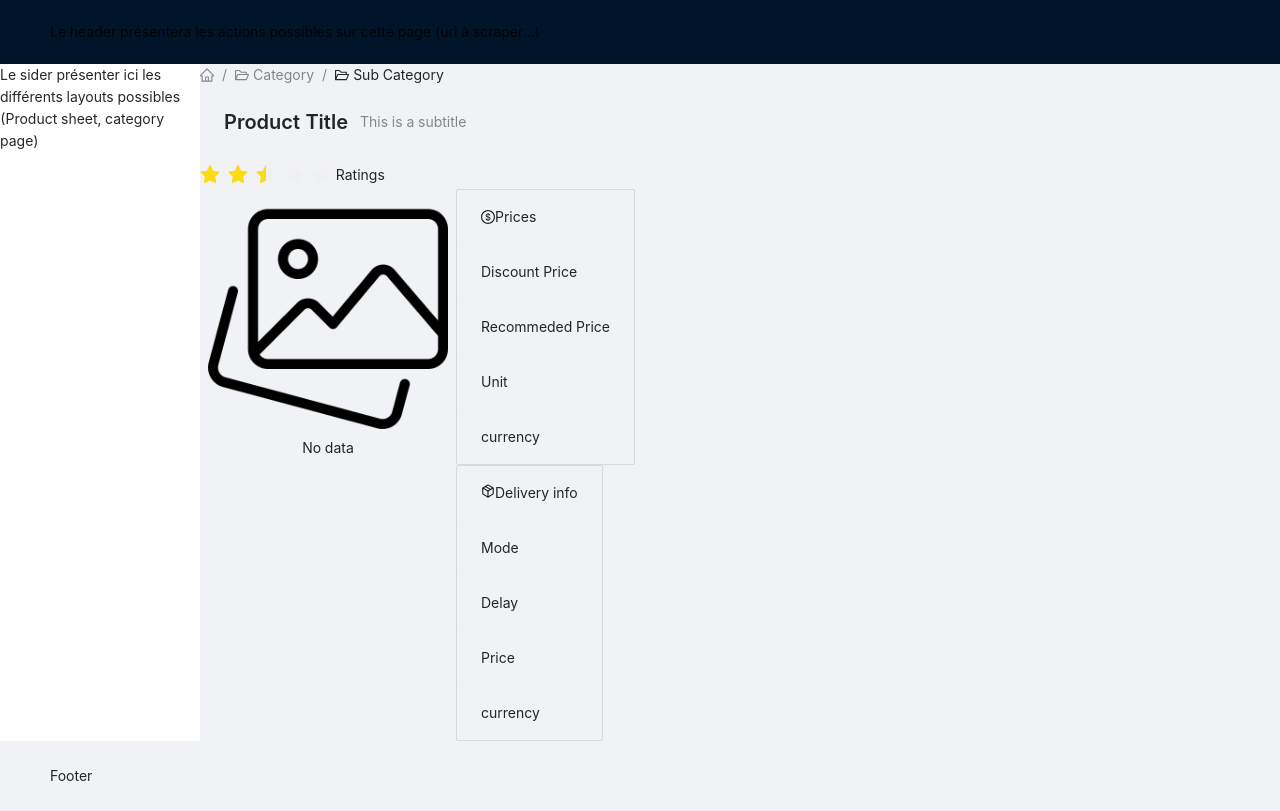
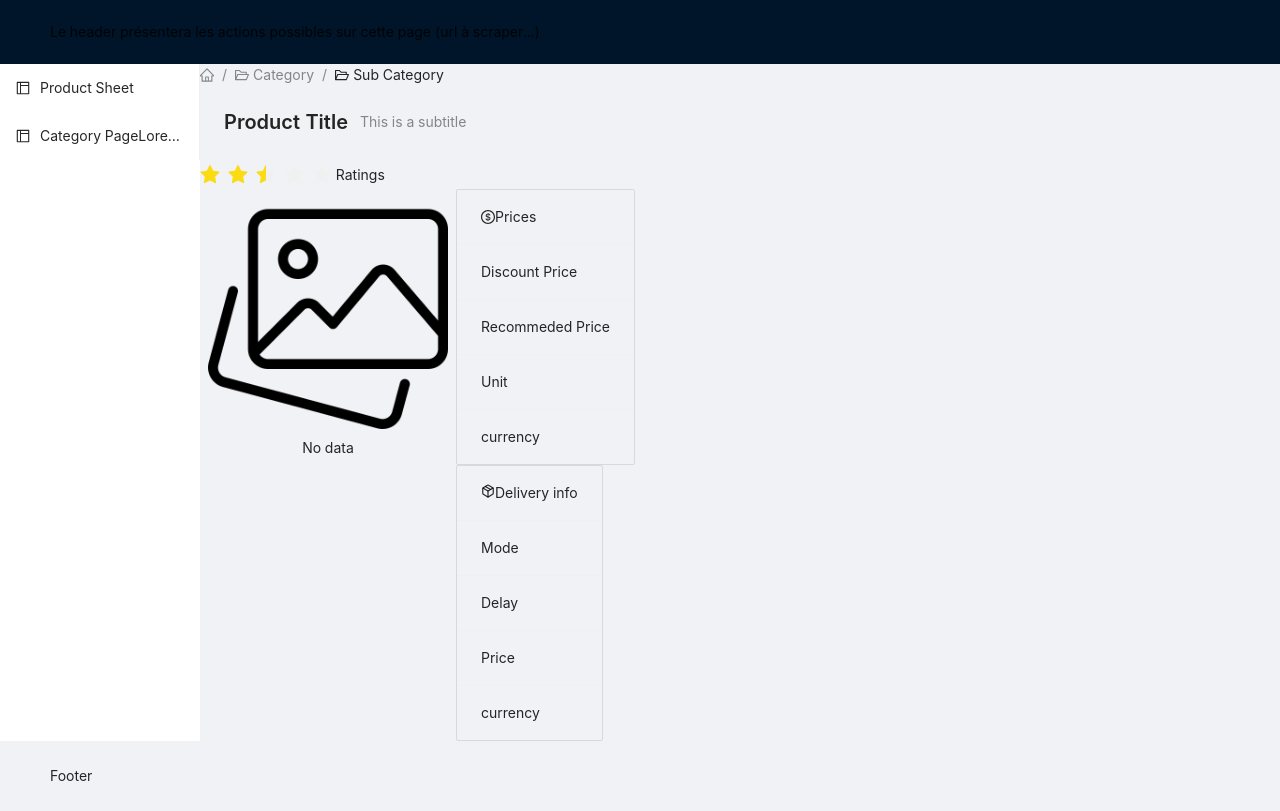
Before and after one commit to Humans-and-Tech/nocode_scraping, a React (Create React App) app: page / in a window 1280 px wide. Built offline with nearby package versions, Linux system fonts and the light colour scheme.

Commit message:
feat: isolated layout and i18n

```diff
--- /dev/null
+++ b/src/i18n.js
@@ -0,0 +1,28 @@
+import i18n from "i18next";
+import { initReactI18next } from "react-i18next";
+
+import layoutTranslations from "./locales/en/layout.json";
+
+// the translations
+// (tip move them in a JSON file and import them,
+// or even better, manage them separated from your code: https://react.i18next.com/guides/multiple-translation-files)
+const resources = {
+  en: {
+    layout: layoutTranslations,
+  },
+};
+
+i18n
+  .use(initReactI18next) // passes i18n down to react-i18next
+  .init({
+    resources,
+    lng: "en", // language to use, more information here: https://www.i18next.com/overview/configuration-options#languages-namespaces-resources
+    // you can use the i18n.changeLanguage function to change the language manually: https://www.i18next.com/overview/api#changelanguage
+    // if you're using a language detector, do not define the lng option
+
+    interpolation: {
+      escapeValue: false, // react already safes from xss
+    },
+  });
+
+export default i18n;
--- a/src/index.tsx
+++ b/src/index.tsx
@@ -1,11 +1,53 @@
 import React, { StrictMode } from "react";
 import { createRoot } from "react-dom/client";
-import ProductSheetElements from "./views/ProductPage/ProductSheet";
+import { Divider, Layout, Menu } from "antd";
+import { LayoutOutlined } from "@ant-design/icons";
+import { useTranslation } from "react-i18next";
+
+import "./i18n";
+import ProductSheet from "./views/ProductPage/ProductSheet";
 
 const rootElement = document.getElementById("root");
 // to prevent TS compilation error
 if (!rootElement) throw new Error("Failed to find the root element");
 const root = createRoot(rootElement);
+
+const { Header, Footer, Sider, Content } = Layout;
+
+const PageScraperLayout = ({ children }: { children: React.ReactNode }) => {
+  const { t } = useTranslation("layout");
+  return (
+    <Layout>
+      <Header>
+        Le header présentera les actions possibles sur cette page (url à
+        scraper...)
+      </Header>
+      <Layout>
+        <Sider theme="light">
+          <Menu>
+            <Menu.Item>
+              <LayoutOutlined />
+              <span className="menu-item-title">{t("menu_product_sheet")}</span>
+              <Divider></Divider>
+              <span className="menu-item-desc">
+                {t("menu_product_sheet_desc")}
+              </span>
+            </Menu.Item>
+            <Menu.Item>
+              <LayoutOutlined />
+              <span className="menu-item-title">{t("menu_category_page")}</span>
+              <span className="menu-item-desc">
+                {t("menu_category_page_desc")}
+              </span>
+            </Menu.Item>
+          </Menu>
+        </Sider>
+        <Content>{children}</Content>
+      </Layout>
+      <Footer>Footer</Footer>
+    </Layout>
+  );
+};
 
 /**
  * the default route is /applications
@@ -13,6 +55,8 @@ const root = createRoot(rootElement);
  */
 root.render(
   <StrictMode>
-    <ProductSheetElements />
+    <PageScraperLayout>
+      <ProductSheet />
+    </PageScraperLayout>
   </StrictMode>
 );
--- /dev/null
+++ b/src/locales/en/layout.json
@@ -0,0 +1,6 @@
+{
+  "menu_product_sheet": "Product Sheet",
+  "menu_product_sheet_desc": "lorem ipsum",
+  "menu_category_page": "Category Page",
+  "menu_category_page_desc": "Loremp ipsum"
+}
--- a/src/style.css
+++ b/src/style.css
@@ -1 +1,5 @@
 @import "~antd/dist/antd.css";
+
+.menu-item-title {
+  display: inline-block;
+}
--- a/src/views/ProductPage/ProductSheet.tsx
+++ b/src/views/ProductPage/ProductSheet.tsx
@@ -1,14 +1,5 @@
 import React from "react";
-import {
-  Layout,
-  Row,
-  Col,
-  Breadcrumb,
-  PageHeader,
-  Rate,
-  Empty,
-  List,
-} from "antd";
+import { Row, Col, Breadcrumb, PageHeader, Rate, Empty, List } from "antd";
 import {
   HomeOutlined,
   FolderOpenOutlined,
@@ -17,21 +8,9 @@ import {
 import { FiPackage } from "react-icons/fi";
 import "../../style.css";
 
-const { Header, Footer, Sider, Content } = Layout;
-
-const ProductSheetElements: React.FC = () => {
+const ProductSheet: React.FC = () => {
   return (
-    <Layout>
-      <Header>
-        Le header présentera les actions possibles sur cette page (url à
-        scraper...)
-      </Header>
-      <Layout>
-        <Sider theme="light">
-          Le sider présenter ici les différents layouts possibles (Product
-          sheet, category page)
-        </Sider>
-        <Content>
+    <>
       <Row>
         <Col>
           <Breadcrumb>
@@ -112,11 +91,8 @@ const ProductSheetElements: React.FC = () => {
           </Row>
         </Col>
       </Row>
-        </Content>
-      </Layout>
-      <Footer>Footer</Footer>
-    </Layout>
+    </>
   );
 };
 
-export default ProductSheetElements;
+export default ProductSheet;
```
Lines whose indentation alone changed are shown as unchanged.
